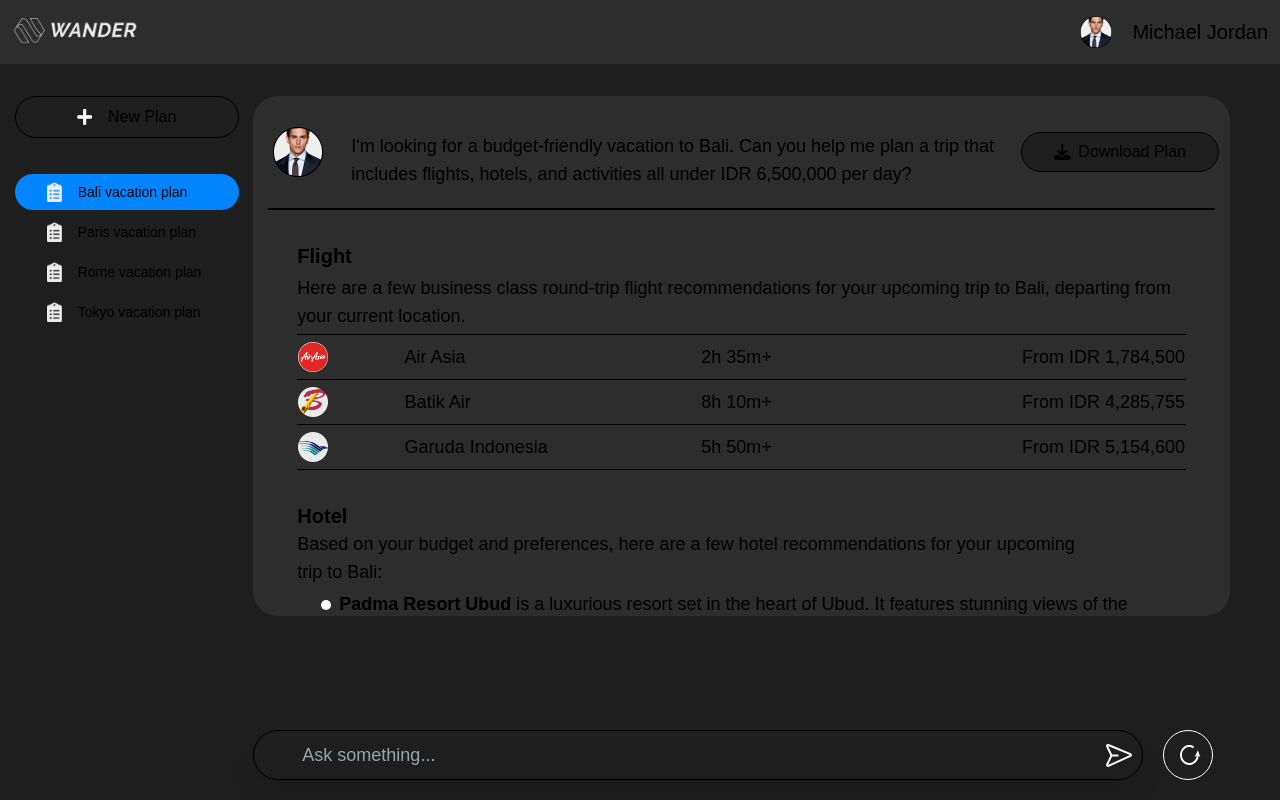
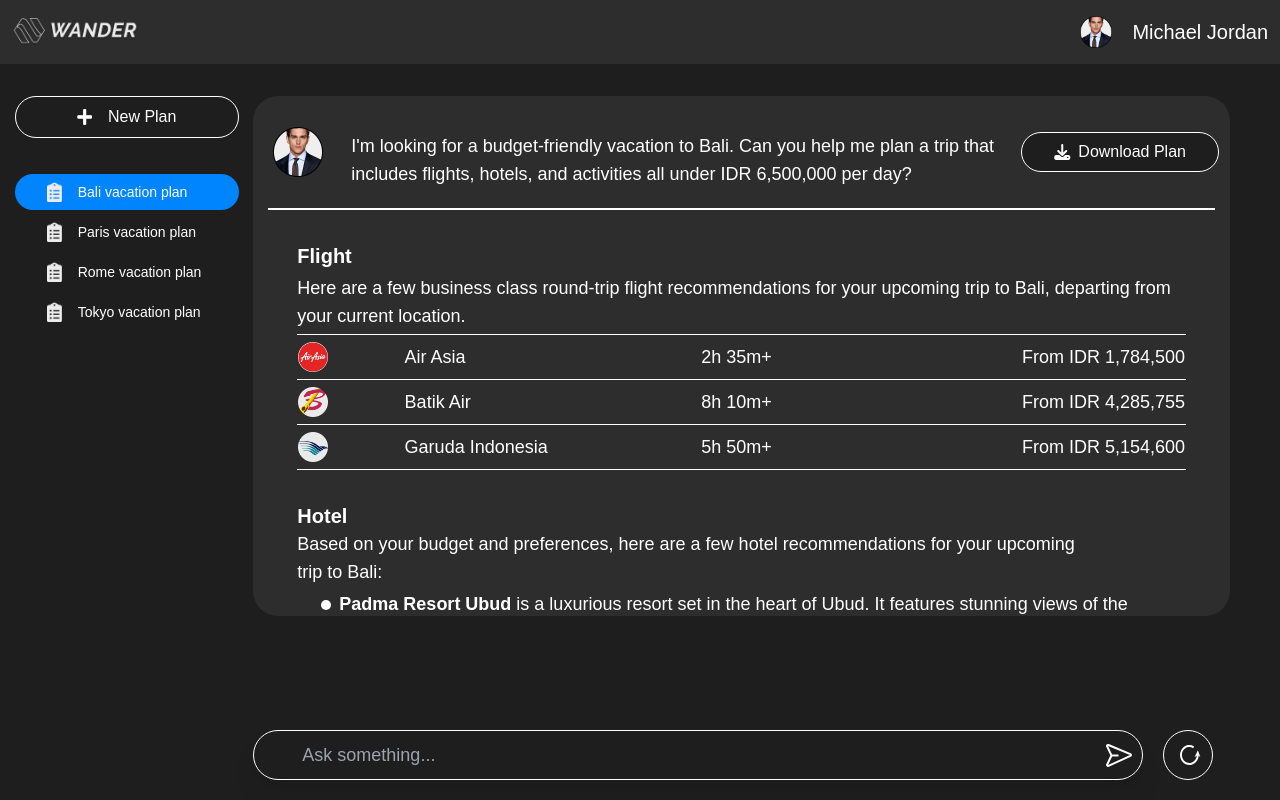
Before and after one commit to wisnadiputra1/corisindo2024, a website: page chat.html in a window 1280 px wide. Drawn offline with Linux system fonts and the light colour scheme.

Commit message:
Update chat.html

```diff
--- a/chat.html
+++ b/chat.html
@@ -7,7 +7,7 @@
     <link href="./dist/output.css" rel="stylesheet">
     <link rel="stylesheet" href="https://cdnjs.cloudflare.com/ajax/libs/font-awesome/6.4.0/css/all.min.css" integrity="sha512-iecdLmaskl7CVkqkXNQ/ZH/XLlvWZOJyj7Yy7tcenmpD1ypASozpmT/E0iPtmFIB46ZmdtAc9eNBvH0H/ZpiBw==" crossorigin="anonymous" referrerpolicy="no-referrer" />
 </head>
-<body class="bg-bg-100">
+<body class="bg-bg-100 text-text-primary">
     <!-- Navbar -->
     <header class="w-full bg-bg-200">
         <div class="flex w-full justify-between h-16 px-3 py-6 items-center">
```
